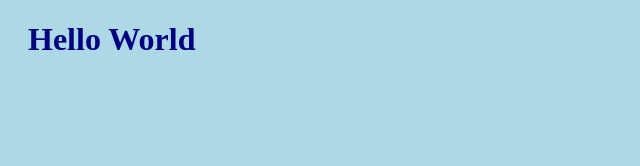
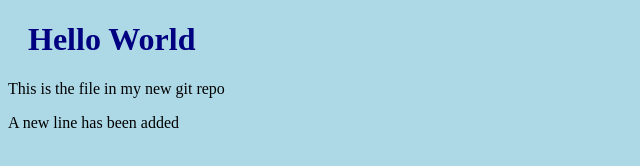
Before and after one commit to digitalwizard101/hello-world, a plain HTML site: page index.html in a window 1280 px wide. Shown: the whole page, without its empty margins (0-640 px from the left). Drawn offline with Linux system fonts and the light colour scheme.

Commit message:
Updated Index.html

```diff
--- a/index.html
+++ b/index.html
@@ -9,5 +9,7 @@
   </head>
   <body>
     <h1>Hello World</h1>
+    <p>This is the file in my new git repo</p>
+    <p>A new line has been added</p>
   </body>
 </html>
```
